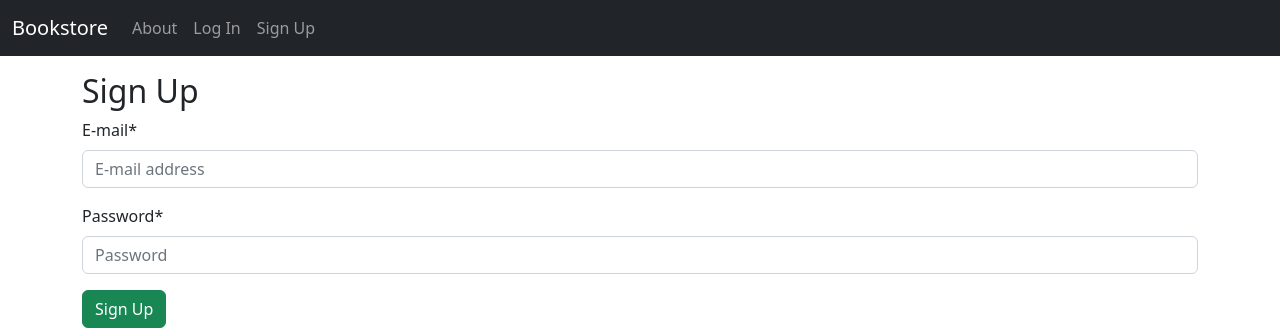
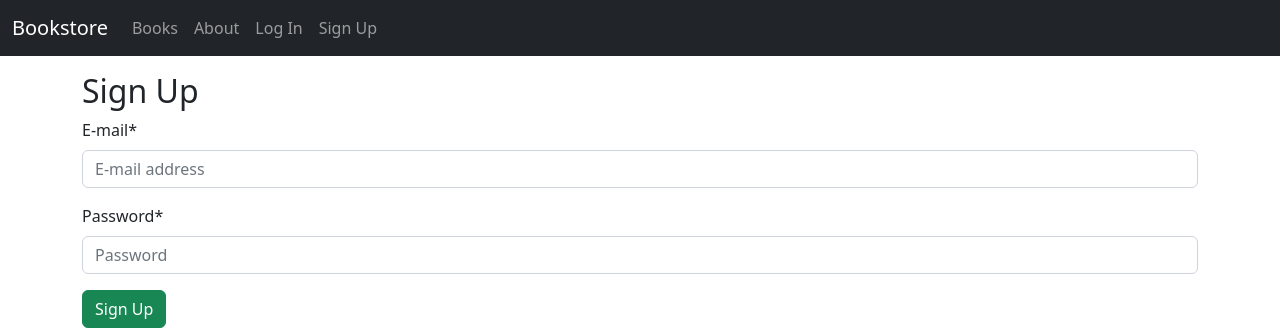
Before and after one commit to e-Odinson226/Bookstore, a Django app: page /accounts/signup/ in a window 1280 px wide. Shown: the top 332 px of the page. Run offline with Django 4.2, Linux system fonts and the light colour scheme; parts of the project's set-up code (start-up, migrations or seed data) failed here and were passed over; some libraries are stand-ins or nearby versions.

Commit message:
add absolute url for book model

```diff
--- a/books/models.py
+++ b/books/models.py
@@ -1,4 +1,5 @@
 from django.db import models
+from django.urls import reverse
 
 
 class Book(models.Model):
@@ -8,3 +9,6 @@ class Book(models.Model):
 
     def __str__(self) -> str:
         return self.title
+
+    def get_absolute_url(self):
+        return reverse("book_detail", args=[str(self.id)])
--- a/templates/_base.html
+++ b/templates/_base.html
@@ -23,6 +23,9 @@
             </button>
             <div class="collapse navbar-collapse" id="navbarCollapse">
                 <ul class="navbar-nav me-auto mb-2 mb-md-0">
+                    <li class="nav-item">
+                        <a class="nav-link" href="{% url 'book_list' %}">Books</a>
+                    </li>
                     <li class="nav-item">
                         <a class="nav-link" href="{% url 'about' %}">About</a>
                     </li>
```
